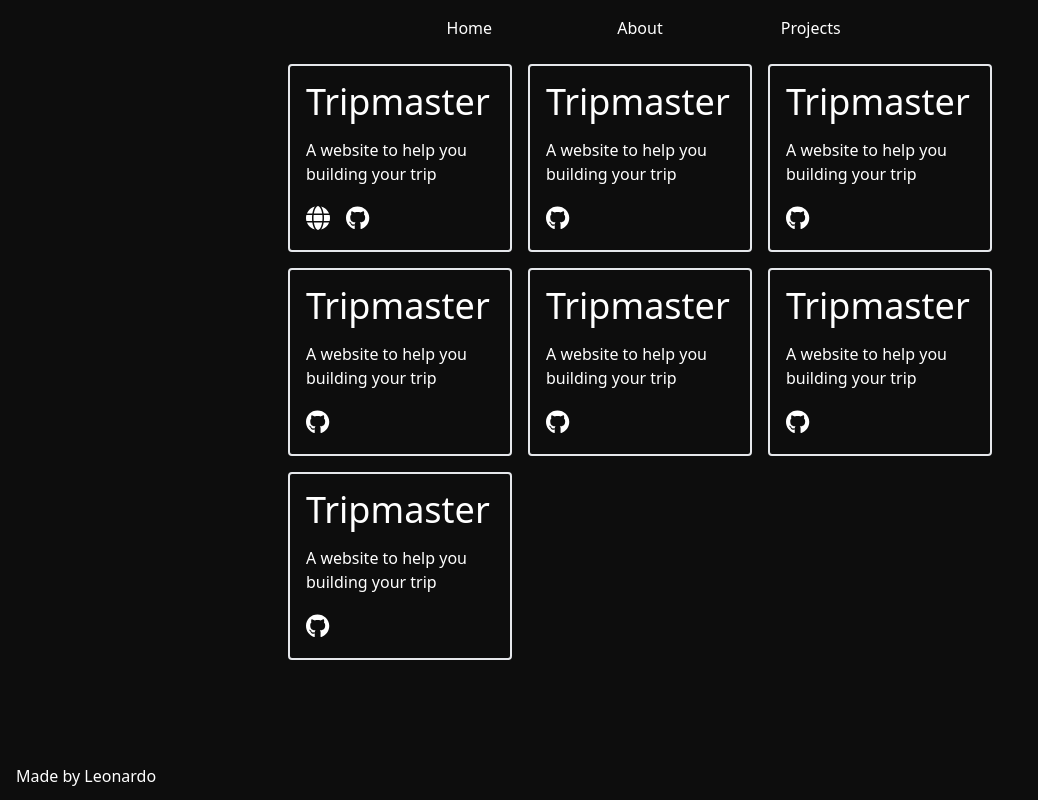
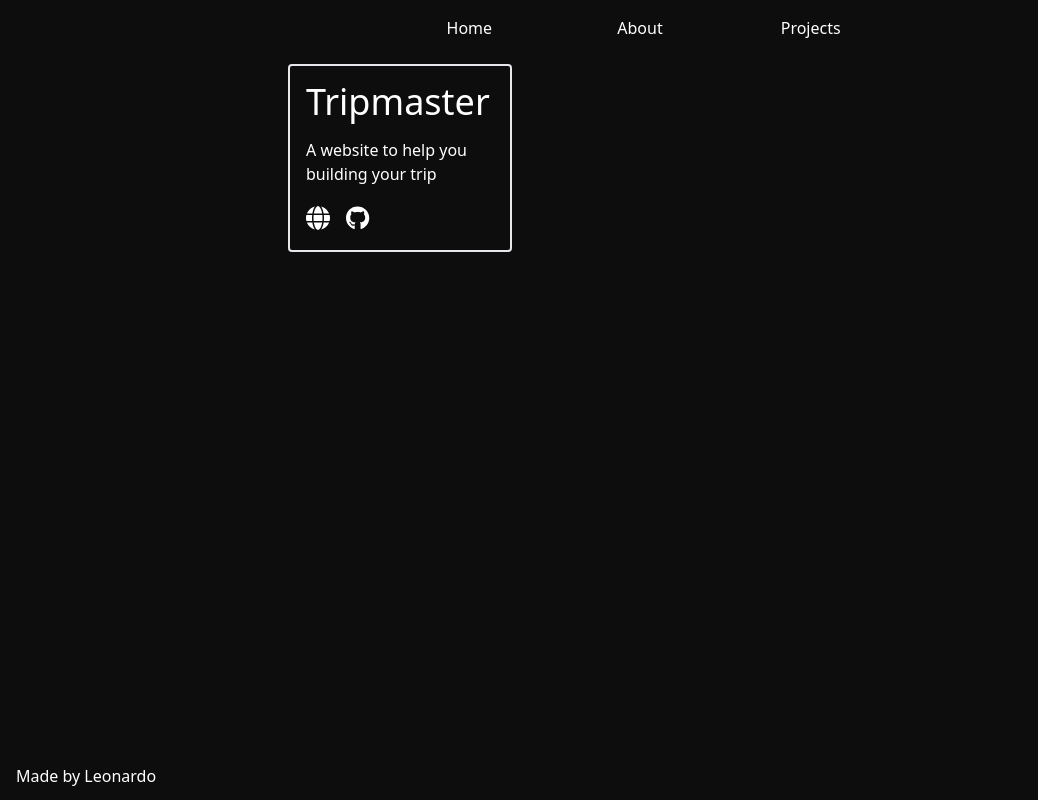
Before and after one commit to leonardo-abreu-programmer/lwo, a Next.js app: page /projects in a window 1280 px wide. Shown: the whole page, without its empty margins (0-1038 px from the left). Built offline with nearby package versions, Linux system fonts and the light colour scheme.

Commit message:
removing all the prototypes projects

```diff
--- a/app/projects/page.tsx
+++ b/app/projects/page.tsx
@@ -5,12 +5,6 @@ export default function Page() {
     <div className="w-full">
       <div className="grid grid-cols-3 gap-4">
         <Project title='Tripmaster' description='A website to help you building your trip' github='https://github.com/AbreuDProgrammer/Tripmaster' link='http://tripmaster.lwoabreu.com'/>
-        <Project title='Tripmaster' description='A website to help you building your trip' github='www.github.com'/>
-        <Project title='Tripmaster' description='A website to help you building your trip' github='www.github.com'/>
-        <Project title='Tripmaster' description='A website to help you building your trip' github='www.github.com'/>
-        <Project title='Tripmaster' description='A website to help you building your trip' github='www.github.com'/>
-        <Project title='Tripmaster' description='A website to help you building your trip' github='www.github.com'/>
-        <Project title='Tripmaster' description='A website to help you building your trip' github='www.github.com'/>
       </div>
     </div>
   )
```
